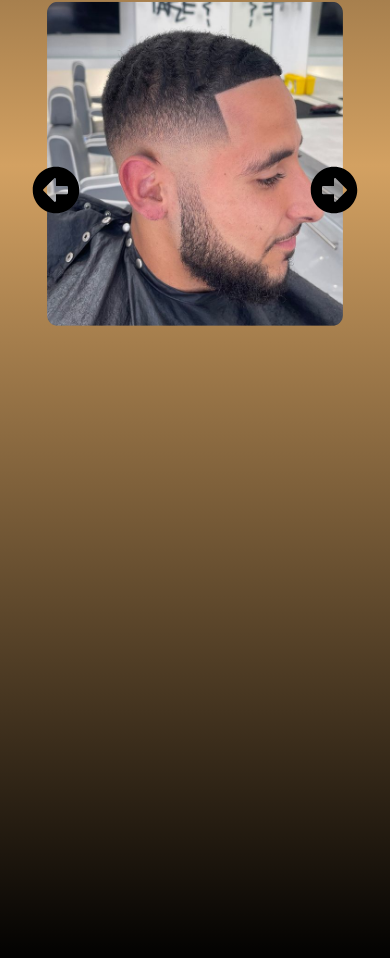
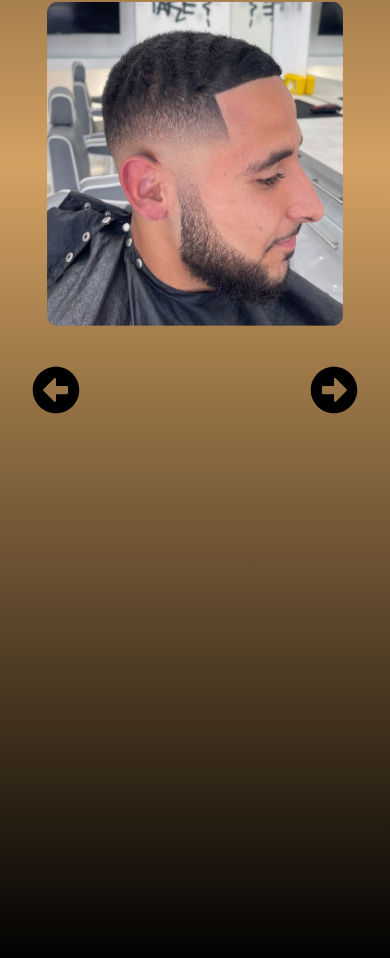
Before and after one commit to blessedarethewicked/KingKutz, a React (Create React App) app: page / in a window 390 px wide. Shown: the part 1685-2643 px from the top of the page. Built offline with nearby package versions, Linux system fonts and the light colour scheme.

Commit message:
change the position of the buttons in the gallery

```diff
--- a/src/components/pages/Gallery/Gallery.css
+++ b/src/components/pages/Gallery/Gallery.css
@@ -51,5 +51,16 @@ transition-duration: 1s ease;
         border-radius: 10px;
 
     }
+    .left-arrow{
+        margin-top: 200px;
+
+
+    }
+    .right-arrow{
+        margin-top: 200px;
+
+
+    }
+
 
 }
```
